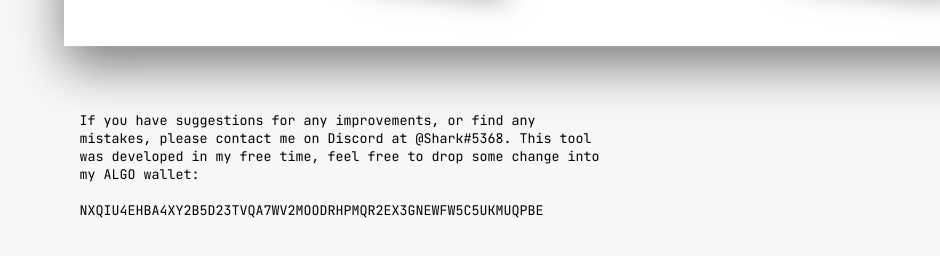
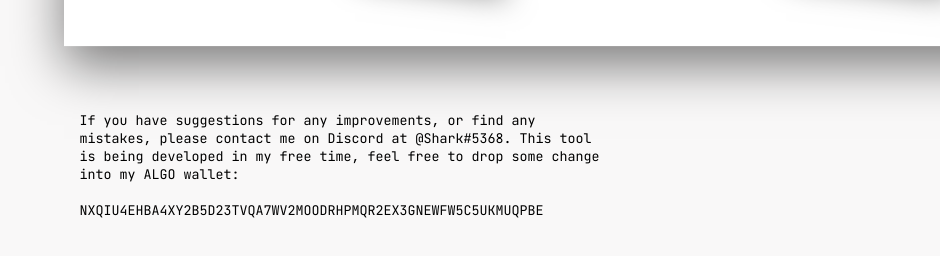
Before and after one commit to dapricu/achemonrepository, a plain HTML site: page index.html in a window 1280 px wide. Shown: the part 1257-1513 px from the top of the page, 0-940 px from the left. Drawn offline with nearby package versions, Linux system fonts and the light colour scheme.

Commit message:
Add files via upload

```diff
--- a/index.html
+++ b/index.html
@@ -23,10 +23,6 @@
 
 <div class="wrapper">
 	<div class="wrap">
-		<!-- <header>
-			<h1>ALCHE <span></span>PEDIA</h1>
-			<img src="https://s3-us-west-2.amazonaws.com/s.cdpn.io/4273/mountain-range-front.png" class="title" />
-		</header> -->
 		<header class="header thetop">
 			<h1 class="glitched">ALCHEPEDIA</h1>
 			<a href="https://alchemon.net/index.html"><img style="width: 10%; padding-bottom: 2vh; margin-left: auto; margin-right: auto; display: block;"
@@ -97,7 +93,7 @@
 	<nav>
 		<ul>
 			<p style="padding-left: 2vw; text-align: left; width: 50%; font-size: smaller !important; font: inherit; float: left; font-family: JetBrains Mono;"> If you have suggestions for any improvements, or find any mistakes, please contact me on Discord at
-				@Shark#5368. This tool was
+				@Shark#5368. This tool is being
 				developed in my free time, feel free to drop some change into my ALGO wallet:<br><br>
 				NXQIU4EHBA4XY2B5D23TVQA7WV2MOODRHPMQR2EX3GNEWFW5C5UKMUQPBE
 			</p>
```
